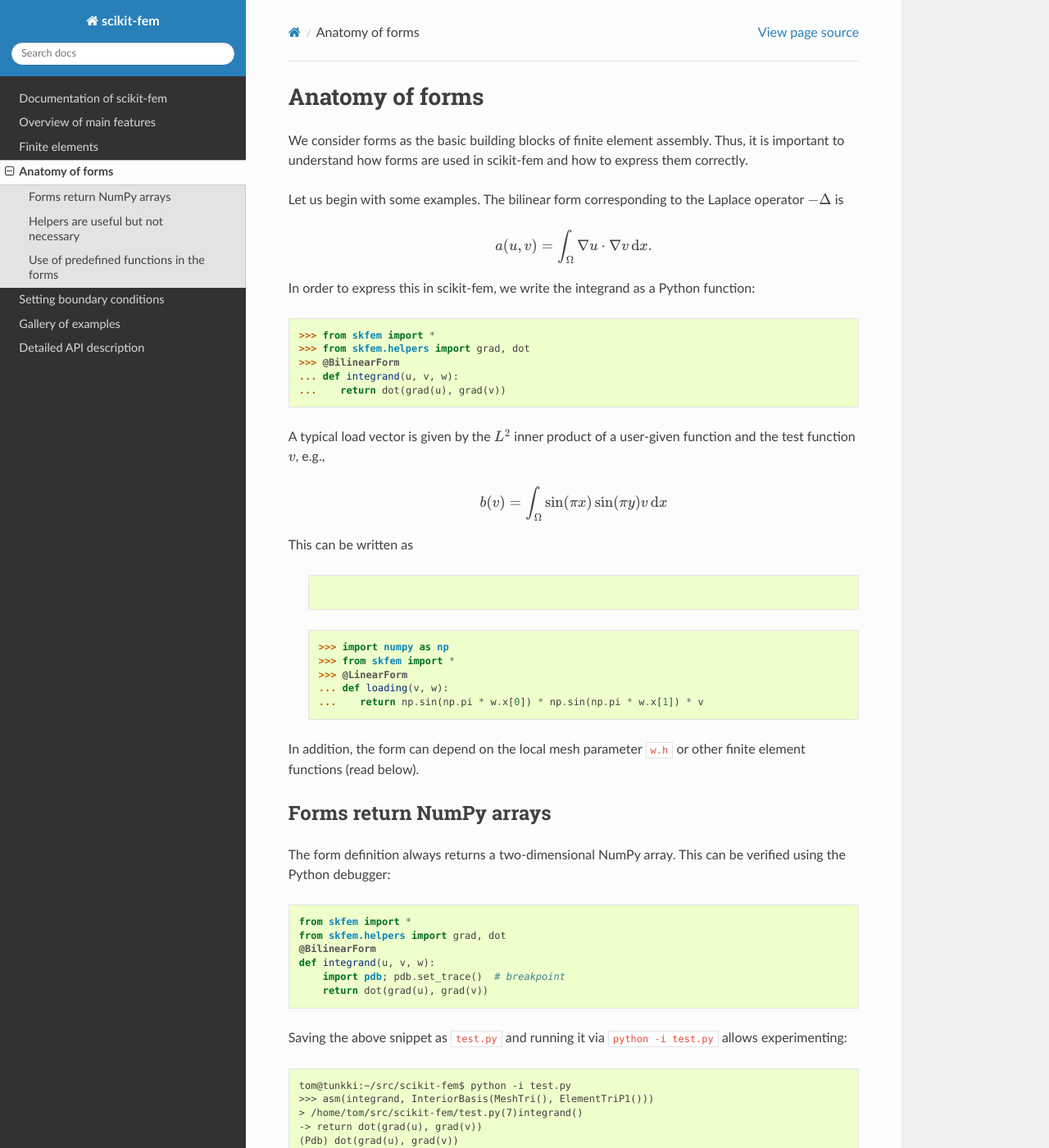
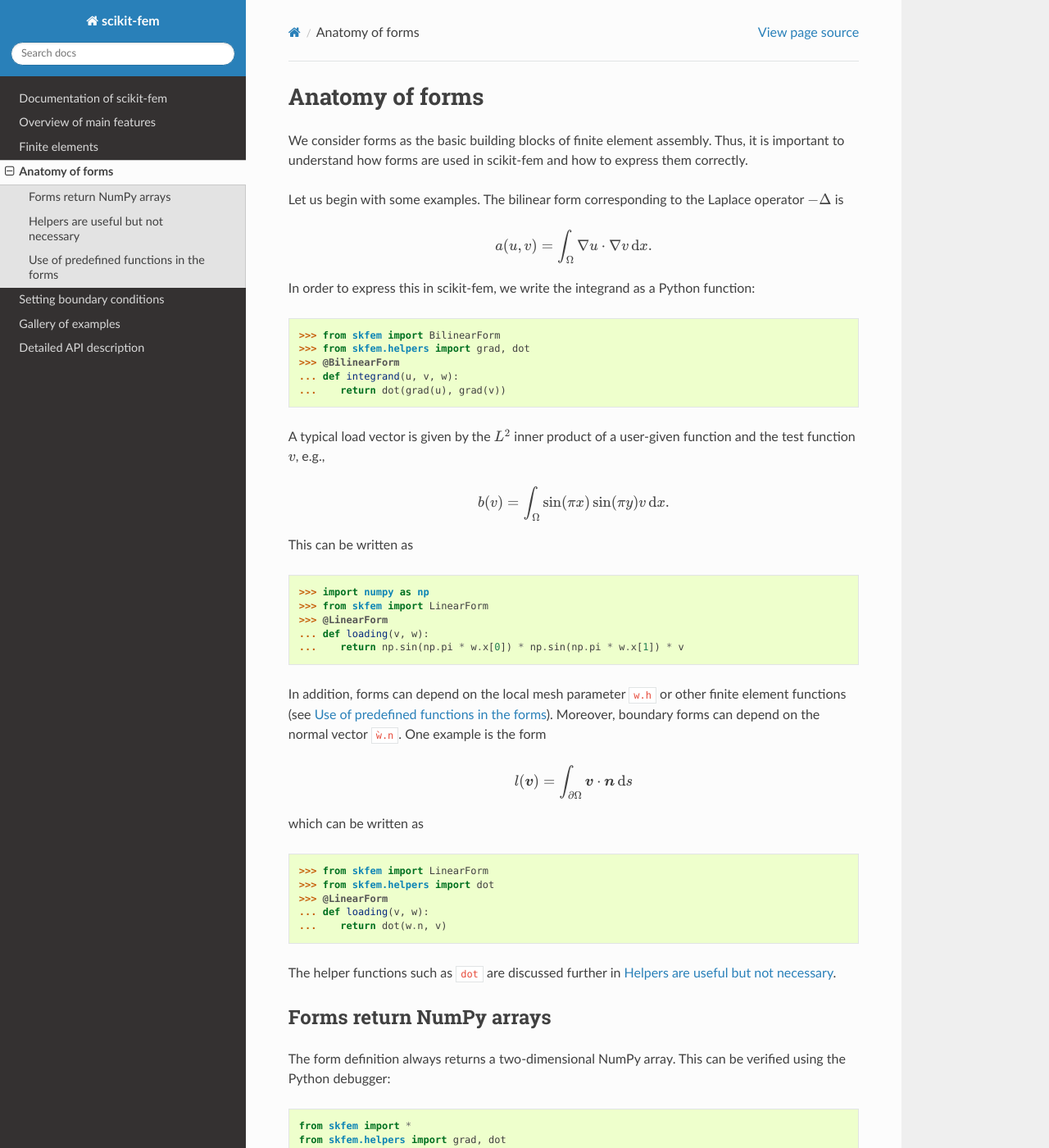
Before and after one commit to kinnala/scikit-fem, a Sphinx documentation site: the page built from docs/forms.rst, in a window 1280 px wide and 1400 px high. Shown: the whole window at 82% size. Built offline with Sphinx 7.4.7 and the Read the Docs theme 2.0.0, drawn with Linux system fonts in a browser that asks for light colours; some of the changed text lies outside the part shown.

Commit message:
Document skfem.helpers

```diff
--- a/docs/forms.rst
+++ b/docs/forms.rst
@@ -20,7 +20,7 @@
 
 .. doctest::
 
-   >>> from skfem import *
+   >>> from skfem import BilinearForm
    >>> from skfem.helpers import grad, dot
    >>> @BilinearForm
    ... def integrand(u, v, w):
@@ -31,20 +31,40 @@
 
 .. math::
 
-   b(v) = \int_\Omega \sin(\pi x) \sin(\pi y) v \,\mathrm{d}x
+   b(v) = \int_\Omega \sin(\pi x) \sin(\pi y) v \,\mathrm{d}x.
 
 This can be written as
 
-   .. doctest::
+.. doctest::
 
    >>> import numpy as np
-   >>> from skfem import *
+   >>> from skfem import LinearForm
    >>> @LinearForm
    ... def loading(v, w):
    ...    return np.sin(np.pi * w.x[0]) * np.sin(np.pi * w.x[1]) * v
 
-In addition, the form can depend on the local mesh parameter ``w.h`` or other
-finite element functions (read below).
+In addition, forms can depend on the local mesh parameter ``w.h`` or other
+finite element functions (see :ref:`predefined`).
+Moreover, boundary forms can depend on the normal vector ``ẁ.n``.
+One example is the form
+
+.. math::
+
+   l(\boldsymbol{v}) = \int_{\partial \Omega} \boldsymbol{v} \cdot \boldsymbol{n} \,\mathrm{d}s
+
+which can be written as
+
+.. doctest::
+
+   >>> from skfem import LinearForm
+   >>> from skfem.helpers import dot
+   >>> @LinearForm
+   ... def loading(v, w):
+   ...    return dot(w.n, v)
+
+The helper functions such as ``dot`` are discussed further in :ref:`helpers`.
+
+.. _formsreturn:
 
 Forms return NumPy arrays
 =========================
@@ -78,10 +98,12 @@
 elements` x `number of quadrature points per element`.  The return value should
 always have such shape no matter which mesh or element type is used.
 
+.. _helpers:
+
 Helpers are useful but not necessary
 ====================================
 
-The module ``skfem.helpers`` contains functions that make the forms more
+The module :mod:`skfem.helpers` contains functions that make the forms more
 readable.  An alternative way to write the above form is
 
 .. doctest:: python
@@ -96,7 +118,7 @@
 implementing ``__array__`` and ``__mul__``
 so that expressions such as ``u * v`` work as expected).
 
-Notice how the shape of ``u[0]`` is what we expect also from the return value:
+Notice how the shape of ``u[0]`` is what we expect also from the return value as discussed in :ref:`formsreturn`:
 
 .. code-block:: none
 
@@ -108,6 +130,8 @@
    array([[0.66666667, 0.16666667, 0.16666667],
           [0.66666667, 0.16666667, 0.16666667]])
 
+
+.. _predefined:
 
 Use of predefined functions in the forms
 ========================================
```
Also changed, not shown: docs/api.rst (+21 -0 lines), 1 other file.
